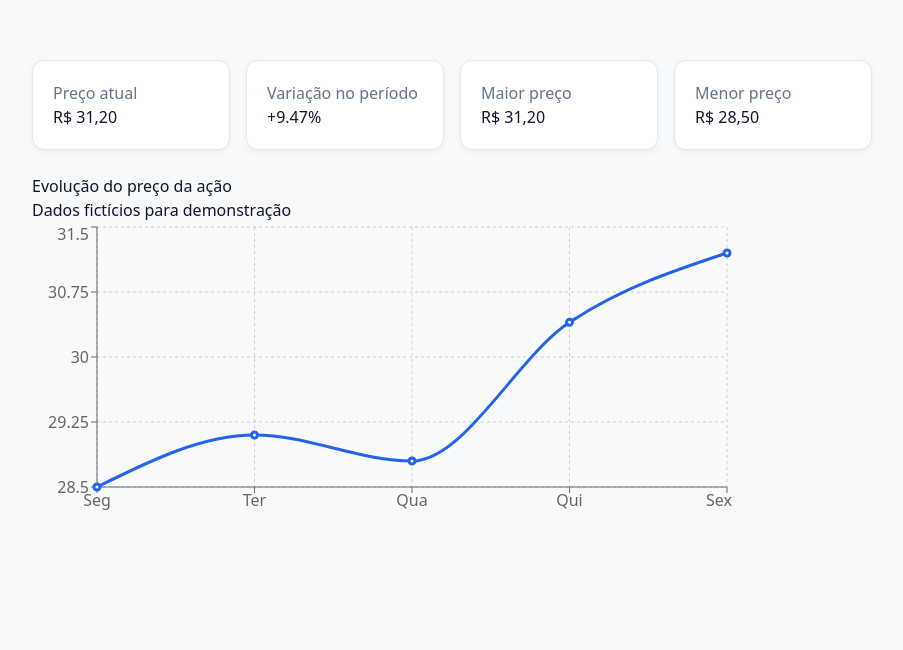
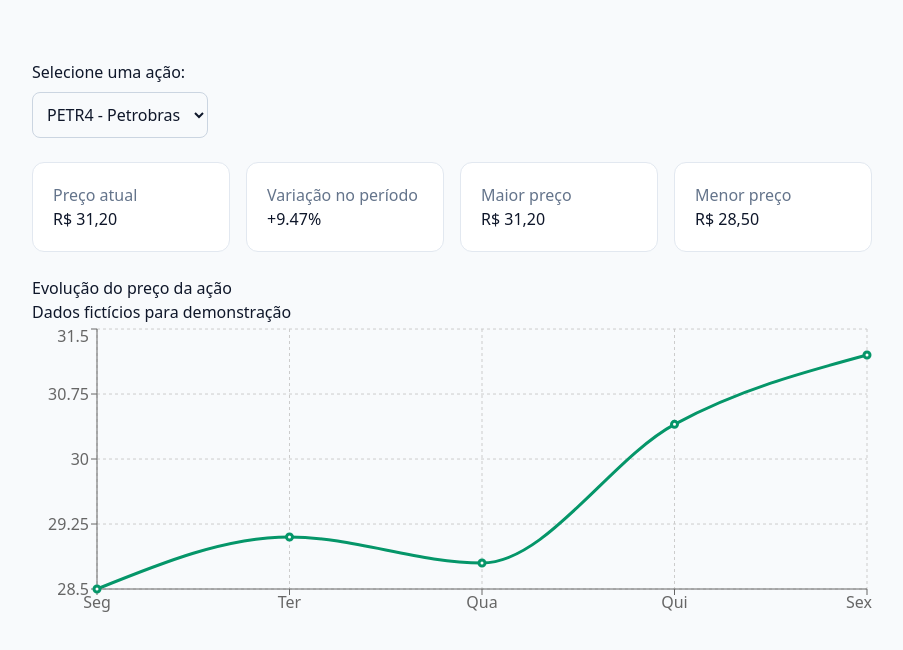
Before and after one commit to pedrocorreiadev/Bolsa-Analytics, a React (Vite) app in the folder frontend/: page / in a window 1280 px wide. Shown: the part 770-1420 px from the top of the page, without its empty margins (188-1091 px from the left). Before the commit the page ends 1322 px from the top, so only its background shows below. Built offline with nearby package versions, Linux system fonts and the light colour scheme.

Commit message:
feat: adiciona seletor de acoes e indicadores dinamicos

```diff
--- a/frontend/src/App.tsx
+++ b/frontend/src/App.tsx
@@ -1,25 +1,62 @@
 
-import HomePage from './pages/HomePage'
-import StockChart from './components/StockChart'
-import StockIndicators from './components/StockIndicators'
+import { useState } from "react";
+import HomePage from "./pages/HomePage";
+import StockChart from "./components/StockChart";
+import StockIndicators from "./components/StockIndicators";
+import { stocks } from "./data/stocks";
 
 function App() {
+  const [acao, setAcao] = useState("PETR4");
+
+  const acaoSelecionada = stocks[acao];
+
   return (
     <>
       <HomePage />
 
       <section
         style={{
-          padding: '30px',
-          maxWidth: '900px',
-          margin: '0 auto'
+          padding: "30px",
+          maxWidth: "900px",
+          margin: "0 auto",
         }}
       >
-        <StockIndicators />
-        <StockChart />
+        <label htmlFor="acao">
+          Selecione uma ação:
+        </label>
+
+        <select
+          id="acao"
+          value={acao}
+          onChange={(event) =>
+            setAcao(event.target.value)
+          }
+          style={{
+            display: "block",
+            padding: "10px",
+            marginTop: "8px",
+            marginBottom: "24px",
+            border: "1px solid #cbd5e1",
+            borderRadius: "8px",
+          }}
+        >
+          {Object.keys(stocks).map((codigo) => (
+            <option key={codigo} value={codigo}>
+              {codigo} - {stocks[codigo].nome}
+            </option>
+          ))}
+        </select>
+
+        <StockIndicators
+          dados={acaoSelecionada.dados}
+        />
+
+        <StockChart
+          dados={acaoSelecionada.dados}
+        />
       </section>
     </>
-  )
+  );
 }
 
-export default App
+export default App;
--- a/frontend/src/components/StockChart.tsx
+++ b/frontend/src/components/StockChart.tsx
@@ -9,17 +9,17 @@ import {
   ResponsiveContainer,
 } from "recharts";
 
-const dados = [
-  { dia: "Seg", preco: 28.5 },
-  { dia: "Ter", preco: 29.1 },
-  { dia: "Qua", preco: 28.8 },
-  { dia: "Qui", preco: 30.4 },
-  { dia: "Sex", preco: 31.2 },
-];
+import type { StockPoint } from "../data/stocks";
 
-export default function StockChart() {
+type StockChartProps = {
+  dados: StockPoint[];
+};
+
+export default function StockChart({
+  dados,
+}: StockChartProps) {
   return (
-    <div style={{ width: "100%", maxWidth: 700 }}>
+    <div style={{ width: "100%" }}>
       <h2>Evolução do preço da ação</h2>
       <p>Dados fictícios para demonstração</p>
 
@@ -38,7 +38,7 @@ export default function StockChart() {
             <Line
               type="monotone"
               dataKey="preco"
-              stroke="#2563eb"
+              stroke="#059669"
               strokeWidth={3}
             />
           </LineChart>
--- a/frontend/src/components/StockIndicators.tsx
+++ b/frontend/src/components/StockIndicators.tsx
@@ -1,14 +1,25 @@
 
-const precos = [28.5, 29.1, 28.8, 30.4, 31.2];
+import type { StockPoint } from "../data/stocks";
 
-export default function StockIndicators() {
+type StockIndicatorsProps = {
+  dados: StockPoint[];
+};
+
+export default function StockIndicators({
+  dados,
+}: StockIndicatorsProps) {
+  if (dados.length === 0) {
+    return <p>Nenhum dado disponível.</p>;
+  }
+
+  const precos = dados.map((item) => item.preco);
   const precoAtual = precos[precos.length - 1];
   const precoInicial = precos[0];
+
   const variacao =
-    ((precoAtual - precoInicial) / precoInicial) * 100;
-
-  const maiorPreco = Math.max(...precos);
-  const menorPreco = Math.min(...precos);
+    precoInicial !== 0
+      ? ((precoAtual - precoInicial) / precoInicial) * 100
+      : 0;
 
   const formatarMoeda = (valor: number) =>
     valor.toLocaleString("pt-BR", {
@@ -27,11 +38,11 @@ export default function StockIndicators() {
     },
     {
       titulo: "Maior preço",
-      valor: formatarMoeda(maiorPreco),
+      valor: formatarMoeda(Math.max(...precos)),
     },
     {
       titulo: "Menor preço",
-      valor: formatarMoeda(menorPreco),
+      valor: formatarMoeda(Math.min(...precos)),
     },
   ];
 
@@ -53,7 +64,6 @@ export default function StockIndicators() {
             padding: "20px",
             borderRadius: "12px",
             border: "1px solid #e2e8f0",
-            boxShadow: "0 2px 6px rgba(0,0,0,0.05)",
           }}
         >
           <p style={{ color: "#64748b", margin: 0 }}>
--- /dev/null
+++ b/frontend/src/data/stocks.ts
@@ -0,0 +1,43 @@
+export type StockPoint = {
+  dia: string;
+  preco: number;
+};
+
+
+export type Stock = {
+  nome: string;
+  dados: StockPoint[];
+};
+
+export const stocks: Record<string, Stock> = {
+  PETR4: {
+    nome: "Petrobras",
+    dados: [
+      { dia: "Seg", preco: 28.5 },
+      { dia: "Ter", preco: 29.1 },
+      { dia: "Qua", preco: 28.8 },
+      { dia: "Qui", preco: 30.4 },
+      { dia: "Sex", preco: 31.2 },
+    ],
+  },
+  VALE3: {
+    nome: "Vale",
+    dados: [
+      { dia: "Seg", preco: 61.2 },
+      { dia: "Ter", preco: 60.5 },
+      { dia: "Qua", preco: 62.1 },
+      { dia: "Qui", preco: 63.4 },
+      { dia: "Sex", preco: 62.8 },
+    ],
+  },
+  ITUB4: {
+    nome: "Itaú",
+    dados: [
+      { dia: "Seg", preco: 34.1 },
+      { dia: "Ter", preco: 34.8 },
+      { dia: "Qua", preco: 35.2 },
+      { dia: "Qui", preco: 34.9 },
+      { dia: "Sex", preco: 36.1 },
+    ],
+  },
+};
```
